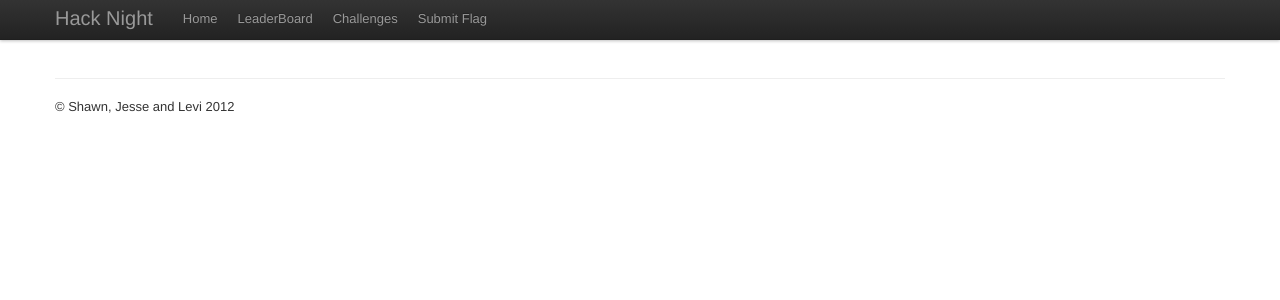
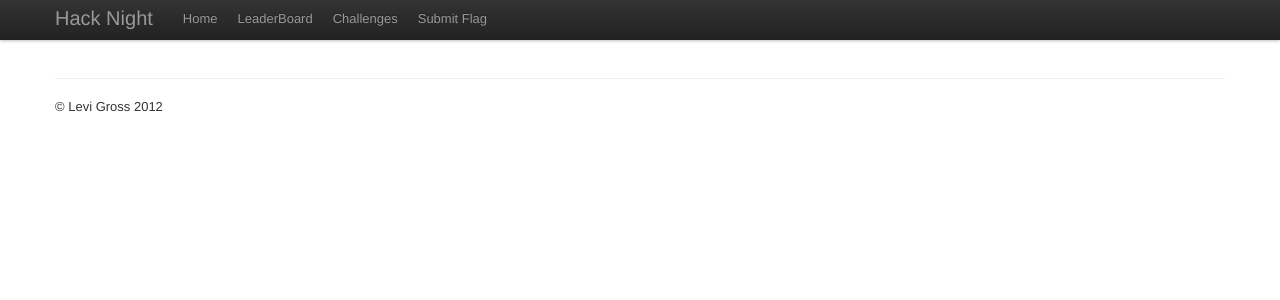
Before and after one commit to levigross/CTF, a Django app: template templates/score/leaderboard.html in a window 1280 px wide. Shown: the top 300 px of the page. Run offline with Django 3.2, Linux system fonts and the light colour scheme; the template is opened without the code that fills it, so the values that code supplies are empty; some libraries are stand-ins or nearby versions.

Commit message:
Readme and copy

```diff
--- a/templates/base.html
+++ b/templates/base.html
@@ -62,7 +62,7 @@
         <hr>
 
         <footer>
-            <p>&copy; Shawn, Jesse and Levi 2012</p>
+            <p>&copy; Levi Gross 2012</p>
         </footer>
     </div>
 
```
